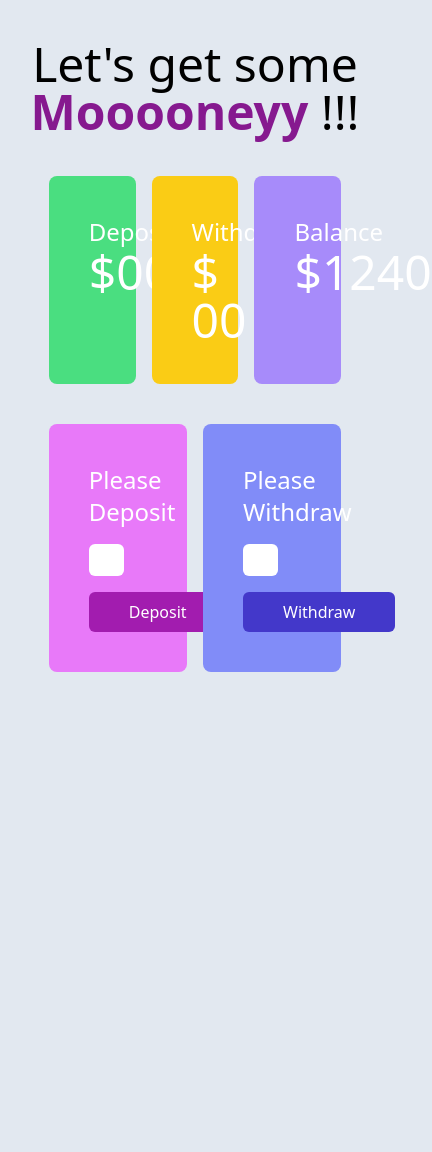
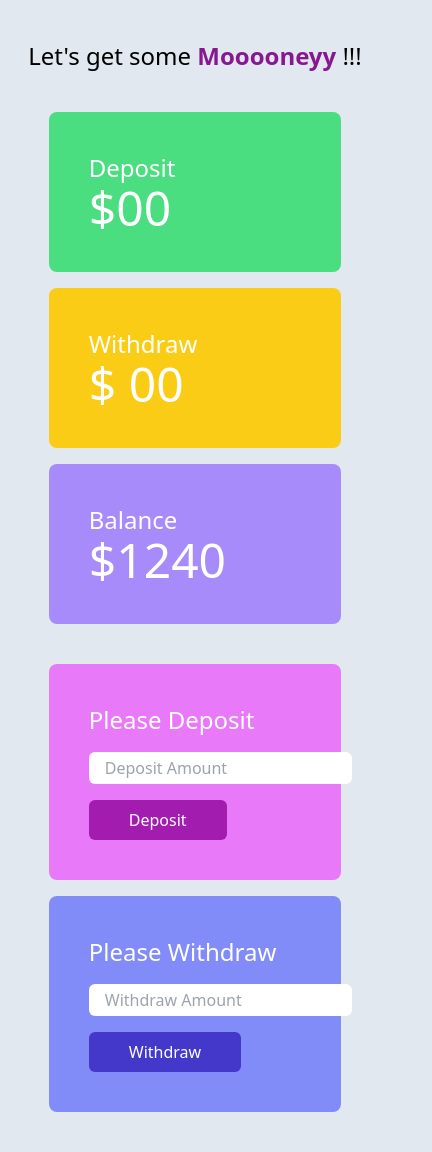
Before and after one commit to Siyammahdi/Baap-er-bank, a plain HTML site: page bank.html in a window 390 px wide. Shown: the whole page, 432 px wide, since content can reach past the window. Before the commit the page ends 844 px from the top, so only its background shows below. Drawn offline with nearby package versions, Linux system fonts and the light colour scheme.

Commit message:
mobile responsive added

```diff
--- a/bank.html
+++ b/bank.html
@@ -18,14 +18,14 @@
 </head>
 <body class="bg-slate-200">
     <header>
-        <h1 class="text-5xl text-center my-10">Let's get some <span class="font-bold text-fuchsia-800">Mooooneyy</span> !!!</h1>
+        <h1 class="text-2xl lg:text-5xl text-center my-10">Let's get some <span class="font-bold text-fuchsia-800">Mooooneyy</span> !!!</h1>
     </header>
     <main>
         <!-- <button class="bg-slate-600 px-10 py-4 rounded-lg text-white text-xl m-10">Go to login page</button> -->
 
 
         <section class="my-10">
-            <div class="grid grid-cols-3 gap-4 w-9/12 mx-auto text-white">
+            <div class="grid grid-cols-1 lg:grid-cols-3 gap-4 w-9/12 mx-auto text-white">
                 <div class="bg-green-400 p-10 rounded-lg">
                     <h4 class="text-2xl">Deposit</h4>
                     <h2 class="text-5xl">$<span id="deposit-total">00</span> </h2>
@@ -41,15 +41,15 @@
             </div>
         </section>
         <section>
-            <div class="grid grid-cols-2 gap-4 w-9/12 mx-auto text-white">
+            <div class="grid grid-cols-1 lg:grid-cols-2 gap-4 w-9/12 mx-auto text-white">
                 <div class="bg-fuchsia-400 p-10 rounded-lg">
                     <h4 class="text-2xl">Please Deposit</h4>
-                    <input class="block my-4 px-4 py-1 w-3/5 text-black rounded-md outline-none" type="number" name="" id="deposit-field" placeholder="Deposit Amount">
+                    <input class="block my-4 px-4 py-1 lg:w-3/5 text-black rounded-md outline-none" type="number" name="" id="deposit-field" placeholder="Deposit Amount">
                     <button class="bg-fuchsia-700 px-10 py-2 rounded-md hover:bg-fuchsia-800" id="deposit-btn">Deposit</button>
                 </div>
-                <div class="bg-indigo-400 p-10 rounded-lg">
+                <div class="bg-indigo-400 p-10 rounded-lg mb-10">
                     <h4 class="text-2xl">Please Withdraw</h4>
-                    <input class="block my-4 px-4 py-1 w-3/5 text-black rounded-md outline-none" type="number" name="" id="withdraw-field" placeholder="Withdraw Amount">
+                    <input class="block my-4 px-4 py-1 lg:w-3/5 text-black rounded-md outline-none" type="number" name="" id="withdraw-field" placeholder="Withdraw Amount">
                     <button class="bg-indigo-700 px-10 py-2 rounded-md hover:bg-indigo-800" id="withdraw-btn">Withdraw</button>
                 </div>
             </div>
--- a/withdraw.js
+++ b/withdraw.js
@@ -18,4 +18,6 @@ document.getElementById('withdraw-btn').addEventListener('click', function(){
 
     const newBalanceTotal = previousBalanceTotal-newWithdrawAmount;
     balanceTotalElement.innerText = newBalanceTotal;
+
+
 })
```
Also changed, not shown: index.html (+4 -4 lines).
